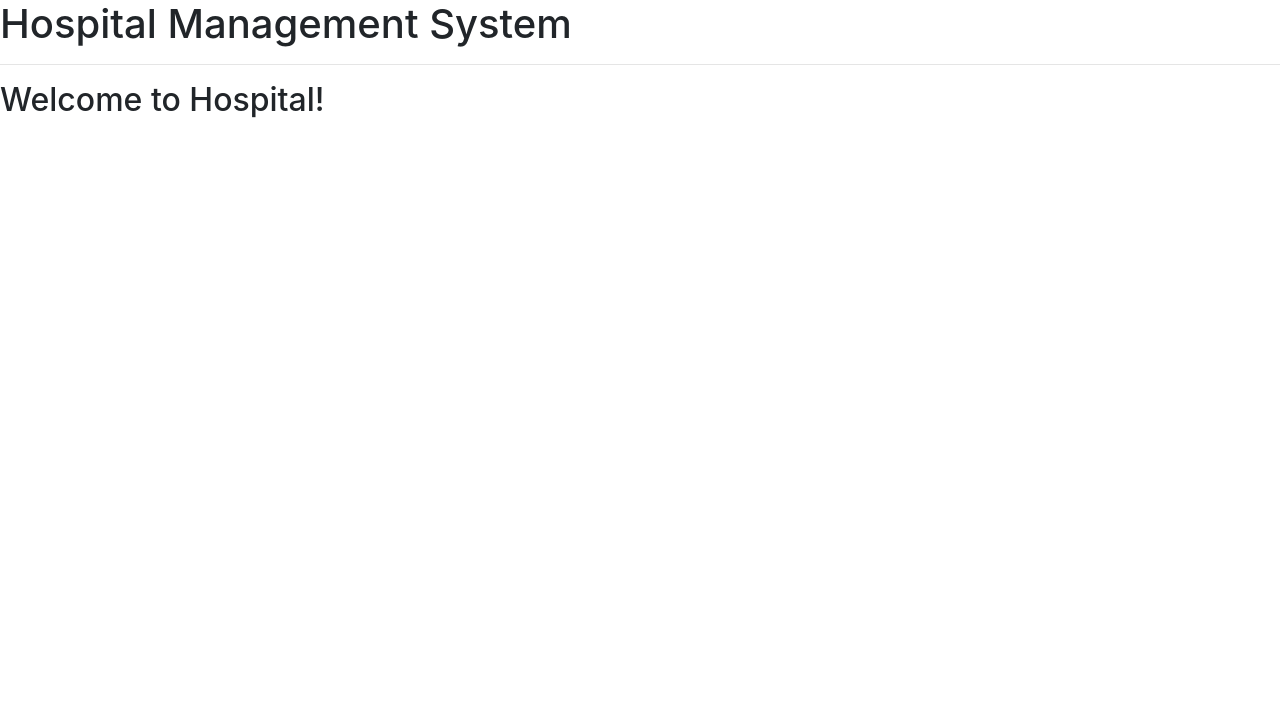
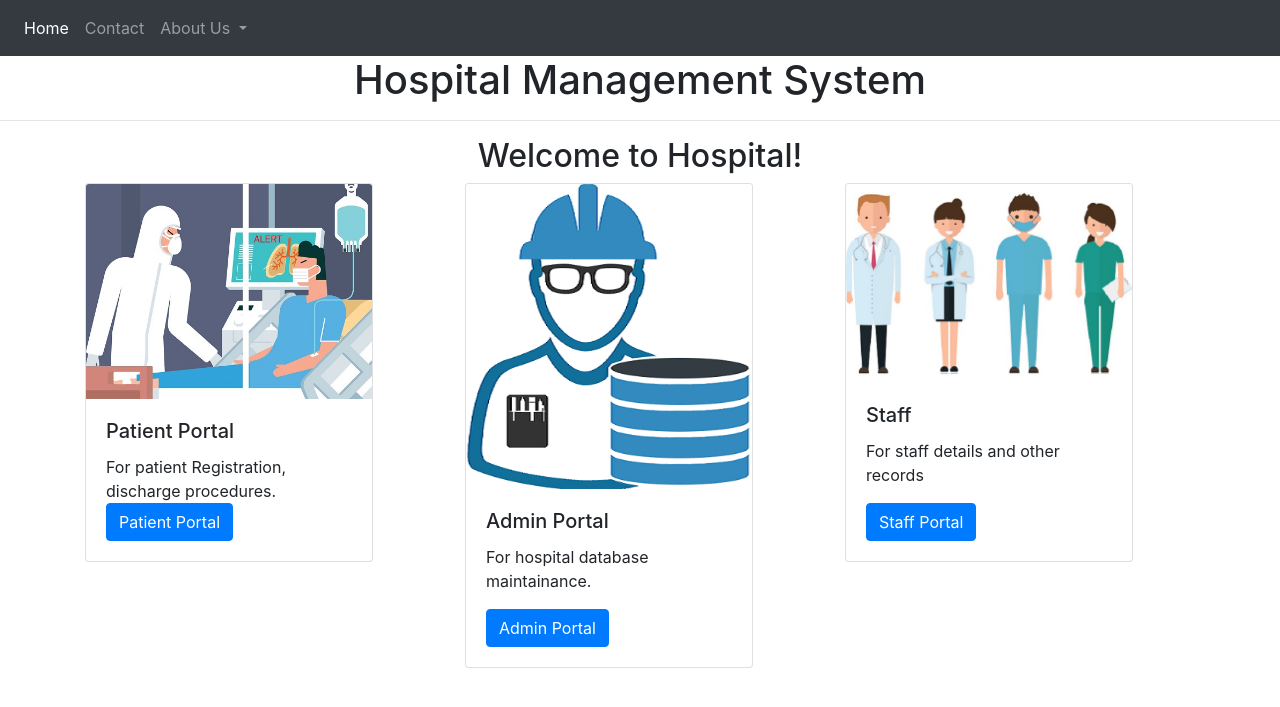
Before and after one commit to manassharma158/Hospital-Database-Management-System, a Flask app: page / in a window 1280 px wide. Shown: the top 707 px of the page. Run offline with Flask 2, Linux system fonts and the light colour scheme; some libraries are stand-ins or nearby versions.

Commit message:
index html is modified

```diff
--- a/hospital_dbms/templates/base.html
+++ b/hospital_dbms/templates/base.html
@@ -21,8 +21,32 @@
   </head>
 
   <body>
-    <h1>Hospital Management System</h1>
-    <hr>
+
+	<nav class="navbar navbar-expand-lg navbar navbar-dark bg-dark">
+    <button class="navbar-toggler" type="button" data-toggle="collapse" data-target="#navbarScroll" aria-controls="navbarScroll" aria-expanded="false" aria-label="Toggle navigation">
+      <span class="navbar-toggler-icon"></span>
+    </button>
+    <div class="collapse navbar-collapse" id="navbarScroll">
+      <ul class="navbar-nav mr-auto my-2 my-lg-0 navbar-nav-scroll" style="max-height: 100px;">
+        <li class="nav-item active">
+          <a class="nav-link" href="base.html">Home<span class="sr-only">(current)</span></a>
+        </li>
+        <li class="nav-item">
+          <a class="nav-link" href="#">Contact</a>
+        </li>
+        <li class="nav-item">
+          <a class="nav-link dropdown-toggle" href="#" id="navbarScrollingDropdown" role="button" data-toggle="dropdown" aria-expanded="false">
+            About Us
+          </a>
+	  </li>
+
+      </ul>
+    </div>
+  	</nav>
+
+	<h1 style = "text-align:center">Hospital Management System</h1>
+	<hr>
+	<a>
     {% block content %}
 
     {% endblock %}
--- a/hospital_dbms/templates/index.html
+++ b/hospital_dbms/templates/index.html
@@ -2,6 +2,42 @@
 
 {% block content %}
 
-<h2>Welcome to Hospital!</h2>
+<h2 style = "text-align:center">Welcome to Hospital!</h2>
+<div class="container">
+	<div class="row">
+		<div class="col-sm">
+			<div class="card" style="width: 18rem;">
+		  	    <img class="card-img-top" src="static/Patient_card.jpeg" alt="Card image cap">
+		  	    <div class="card-body">
+		  	        <h5 class="card-title">Patient Portal</h5>
+		  	        <p class="card-text">For patient Registration, discharge procedures.</p>
+		  	        <a href="#" class="btn btn-primary">Patient Portal</a>
+		  	    </div>
+			</div>
+		</div>
+		<div class="col-sm">
+			<div class="card" style="width: 18rem;">
+				<img class="card-img-top" src="static/Admin_card.jpg" alt="Card image cap">
+				<div class="card-body">
+					<h5 class="card-title">Admin Portal</h5>
+					<p class="card-text">For hospital database maintainance.</p>
+					<a href="#" class="btn btn-primary">Admin Portal</a>
+				</div>
+			</div>
+		</div>
+		<div class="col-sm">
+			<div class="card" style="width: 18rem;">
+			    <img class="card-img-top" src="static/Staff_card.jpg" alt="Card image cap">
+		  	    <div class="card-body">
+					<h5 class="card-title">Staff</h5>
+					<p class="card-text">For staff details and other records</p>
+					<a href="#" class="btn btn-primary">Staff Portal</a>
+		  	    </div>
+			</div>
+		</div>
+	</div>
+</div>
+
+
 
 {% endblock %}
```
Also changed, not shown: hospital_dbms/static/Admin_Card.jpg (added), hospital_dbms/static/Patient_card.jpeg (added), hospital_dbms/static/Staff_Card.jpg (added).
